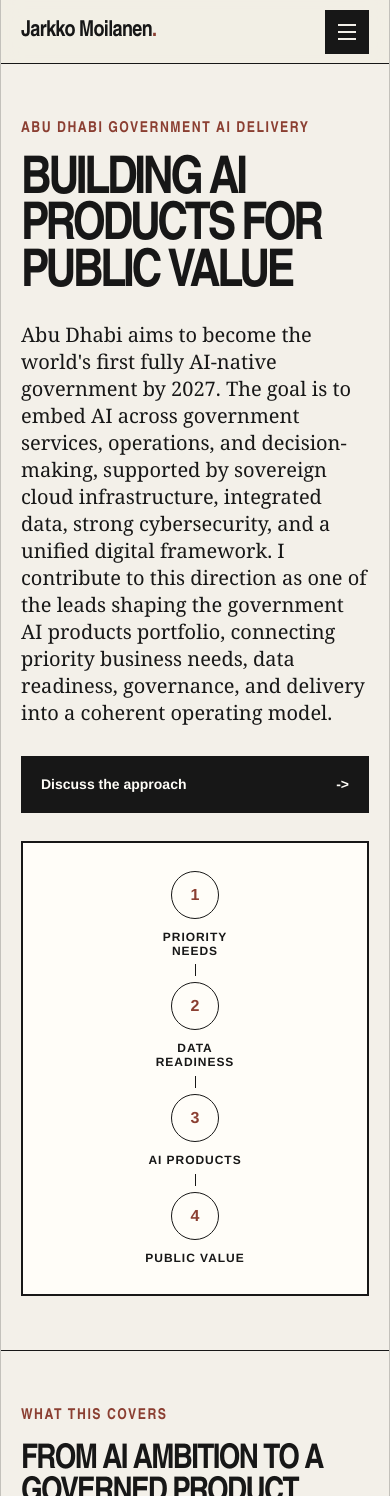
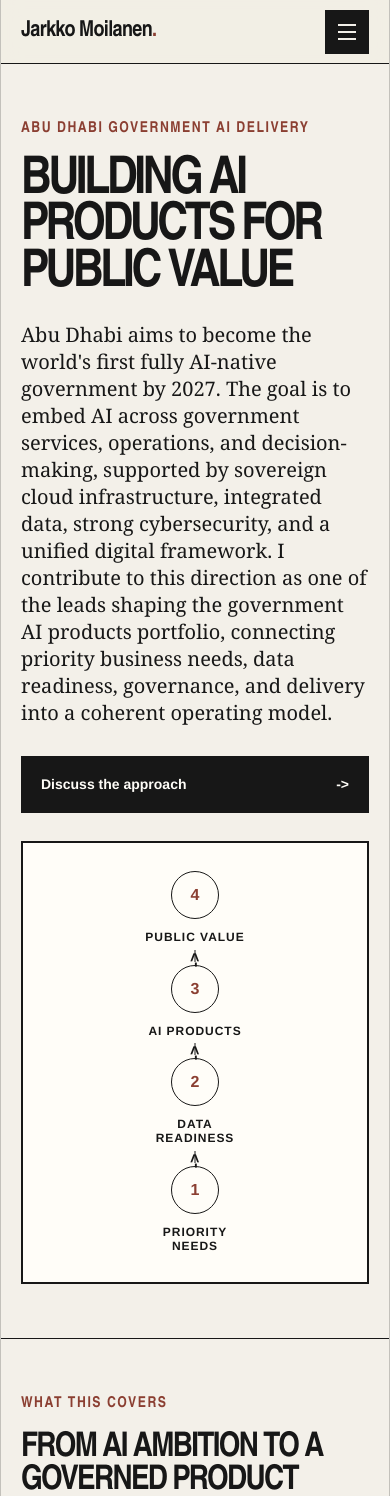
Before and after one commit to kyyberi/jarkko, a Next.js app: page /work/government-ai in a window 390 px wide. Shown: the top 1496 px of the page. Built offline with nearby package versions, Linux system fonts and the light colour scheme.

Commit message:
Fix government AI diagram direction

```diff
--- a/app/globals.css
+++ b/app/globals.css
@@ -616,6 +616,48 @@ h1 {
   text-align: center;
 }
 
+.work-government-ai .detail-visual {
+  display: grid;
+}
+
+.work-government-ai .work-diagram {
+  place-items: center;
+  min-height: clamp(360px, 38vw, 460px);
+}
+
+.work-government-ai .work-diagram-steps {
+  display: flex;
+  flex-direction: column-reverse;
+  align-items: center;
+  justify-content: center;
+  gap: 20px;
+}
+
+.work-government-ai .work-diagram-step {
+  min-width: 150px;
+}
+
+.work-government-ai .work-diagram-step + .work-diagram-step::before {
+  content: "";
+  top: auto;
+  bottom: -17px;
+  left: 50%;
+  width: 1px;
+  height: 12px;
+  background: var(--ink);
+  transform: translateX(-50%);
+}
+
+.work-government-ai .work-diagram-step + .work-diagram-step::after {
+  content: "->";
+  position: absolute;
+  bottom: -27px;
+  left: 50%;
+  color: var(--ink);
+  font-weight: 800;
+  transform: translateX(-50%) rotate(-90deg);
+}
+
 .about-hero {
   display: grid;
   grid-template-columns: minmax(0, 1.08fr) minmax(320px, 0.72fr);
@@ -1738,6 +1780,22 @@ h1 {
     background: var(--ink);
   }
 
+  .work-government-ai .work-diagram-steps {
+    display: flex;
+    flex-direction: column-reverse;
+  }
+
+  .work-government-ai .work-diagram-step + .work-diagram-step::before {
+    top: auto;
+    bottom: -17px;
+    height: 12px;
+    transform: translateX(-50%);
+  }
+
+  .work-government-ai .work-diagram-step + .work-diagram-step::after {
+    bottom: -27px;
+  }
+
   .article-row {
     grid-template-columns: 1fr auto;
   }
--- a/app/work/[slug]/page.tsx
+++ b/app/work/[slug]/page.tsx
@@ -92,7 +92,7 @@ export default async function WorkDetail({ params }: PageProps) {
 
   return (
     <PageShell>
-      <section className="detail-hero">
+      <section className={`detail-hero work-${item.slug}`}>
         <div>
           <div className="section-kicker">{item.label}</div>
           <h1>{item.title}</h1>
```
Also changed, not shown: 1 other file (tests, documents, lock files or other folders).
